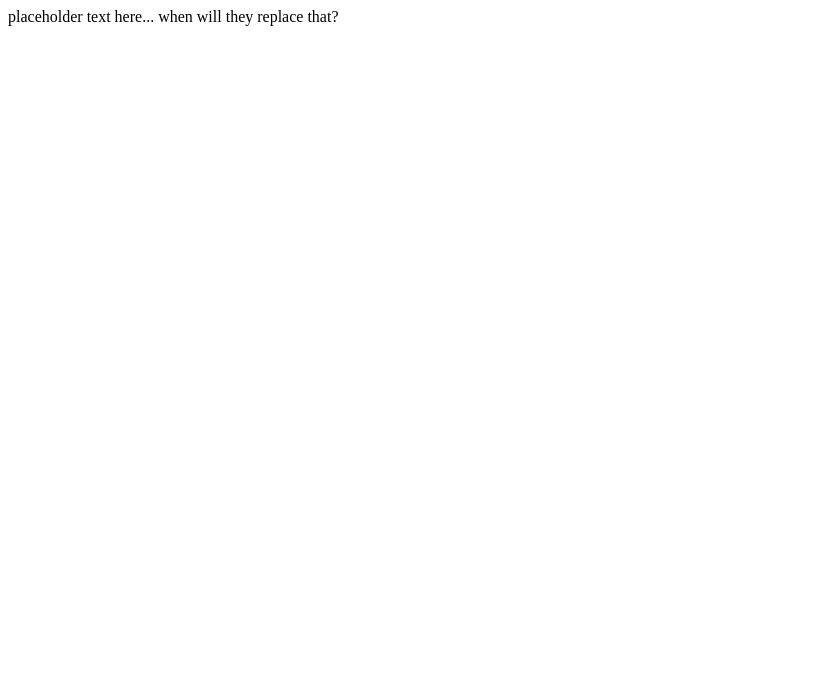
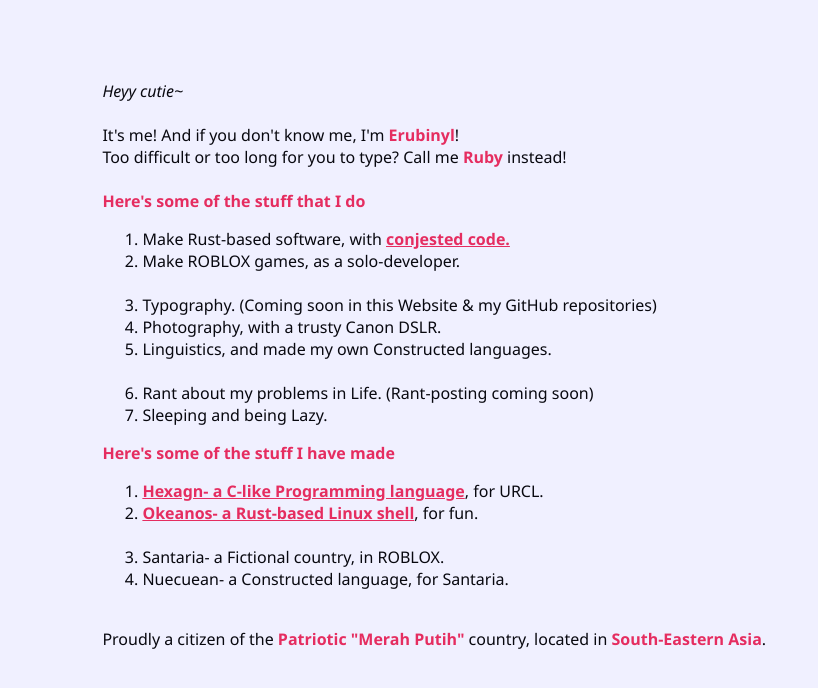
Before and after one commit to Erubinyl/is-a.dev, a plain HTML site: page index.html in a window 1280 px wide. Shown: the whole page, without its empty margins (0-818 px from the left). Drawn offline with Linux system fonts and the light colour scheme.

Commit message:
Update index.html

```diff
--- a/index.html
+++ b/index.html
@@ -1 +1,60 @@
-<html><body>placeholder text here... when will they replace that?</body></html>
+<!DOCTYPE html>
+<html lang="en">
+    <head>
+        <title>Erubinyl - About me!</title>
+
+        <meta charset="UTF-8">
+        <meta name="viewport" content="width=device-width, initial-scale=1.0">
+
+        <style>
+            html { width: 100%; height: 100%; max-width: 100vw; max-height: 100vh; overflow-x: hidden; }
+
+            body {
+                margin: 0px; padding: 0px;
+                font-family: 'Segoe UI', Tahoma, Geneva, Verdana, sans-serif; font-size: medium;
+                background-color: #f0f0ff; color: #08080f;
+            }
+
+            main {
+                height: calc(100vh - 10vh);
+                padding-left: 8vw;
+                padding-top: 10vh;
+            }
+
+            b { font-weight: 600; color: #E52D60; }
+            a { font-weight: 600; color: #E52D60; text-decoration: underline;}
+        </style>
+    </head>
+    <body>
+        <main>
+            <i>Heyy cutie~</i><br>
+            <br>
+            It's me! And if you don't know me, I'm <b>Erubinyl</b>!<br>
+            Too difficult or too long for you to type? Call me <b>Ruby</b> instead!<br>
+            <br>
+            <b>Here's some of the stuff that I do</b><br>
+            <ol>
+                <li>Make Rust-based software, with <a href="https://github.com/Erubinyl/Okeanos/blob/main/src/commands.rs#L43">conjested code.</a></li>
+                <li>Make ROBLOX games, as a solo-developer.</li>
+                <br>
+                <li>Typography. (Coming soon in this Website & my GitHub repositories)</li>
+                <li>Photography, with a trusty Canon DSLR.</li>
+                <li>Linguistics, and made my own Constructed languages.</li>
+                <br>
+                <li>Rant about my problems in Life. (Rant-posting coming soon)</li>
+                <li>Sleeping and being Lazy.</li>
+            </ol>
+            <b>Here's some of the stuff I have made</b>
+            <ol>
+                <li><a href="https://github.com/GameBuilder202/Hexagn-rust">Hexagn- a C-like Programming language</a>, for URCL.</li>
+                <li><a href="https://github.com/Erubinyl/Okeanos">Okeanos- a Rust-based Linux shell</a>, for fun.</li>
+                <br>
+                <li>Santaria- a Fictional country, in ROBLOX.</li>
+                <li>Nuecuean- a Constructed language, for Santaria.</li>
+            </ol>
+            <br>
+            Proudly a citizen of the <b>Patriotic "Merah Putih"</b> country, located in <b>South-Eastern Asia</b>.
+        </main>
+
+    </body>
+</html>
```
